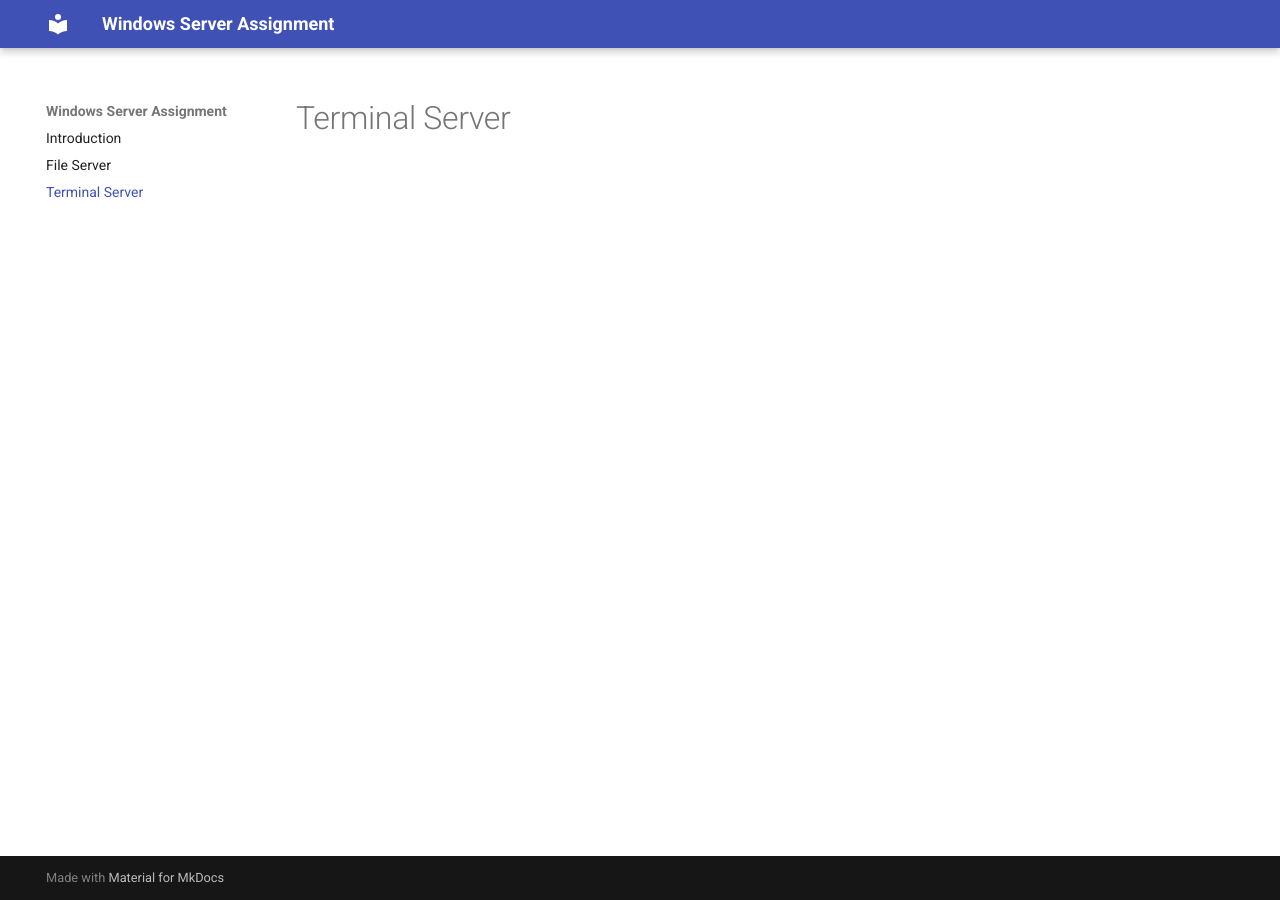
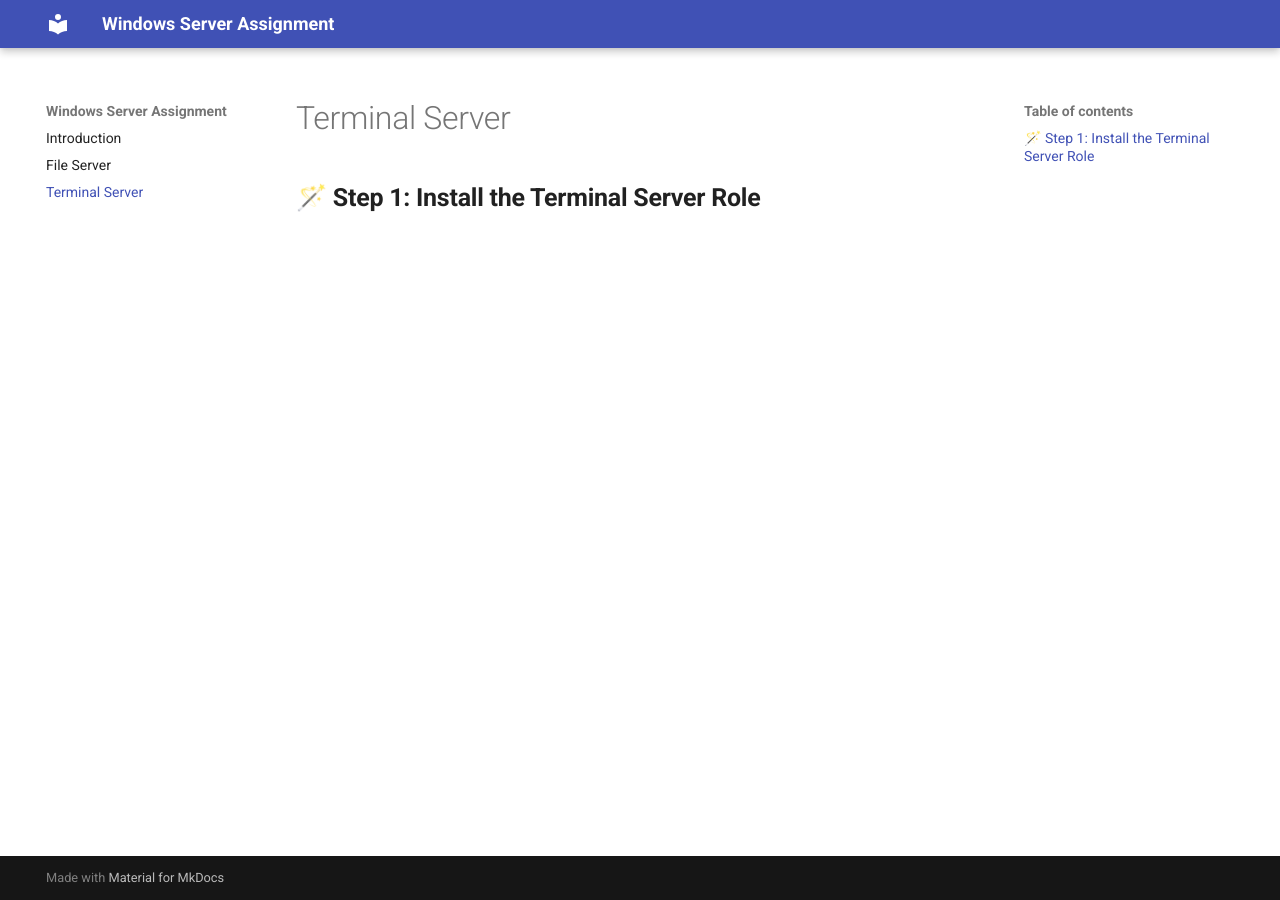
Before and after one commit to james5635/windows_server_assignment, an MkDocs documentation site: the page built from docs/terminal_server.md, in a window 1280 px wide. Built offline with MkDocs 1.6.1 and Material for MkDocs 9.7.7, drawn with Linux system fonts in a browser that asks for light colours.

Commit message:
terminal server update

```diff
--- a/docs/terminal_server.md
+++ b/docs/terminal_server.md
@@ -1 +1,3 @@
 # Terminal Server
+
+## 🪄 **Step 1: Install the Terminal Server Role**
```
